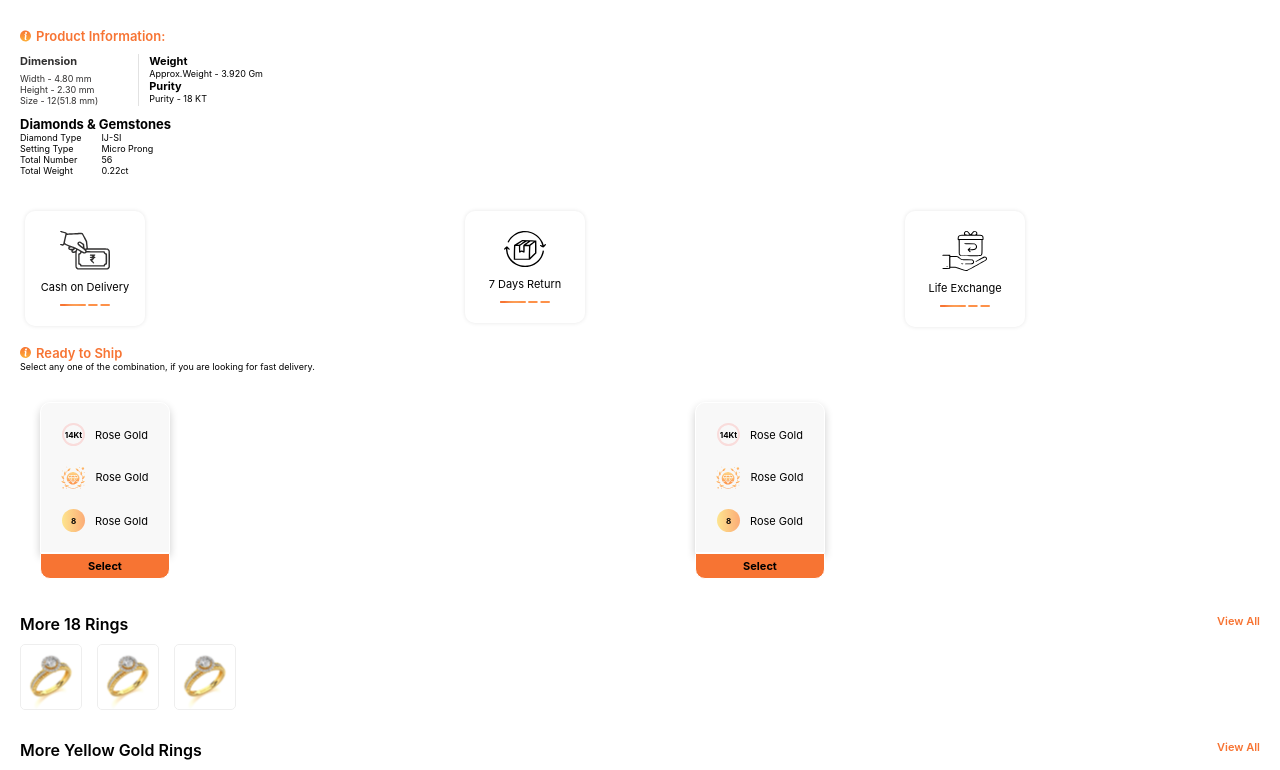
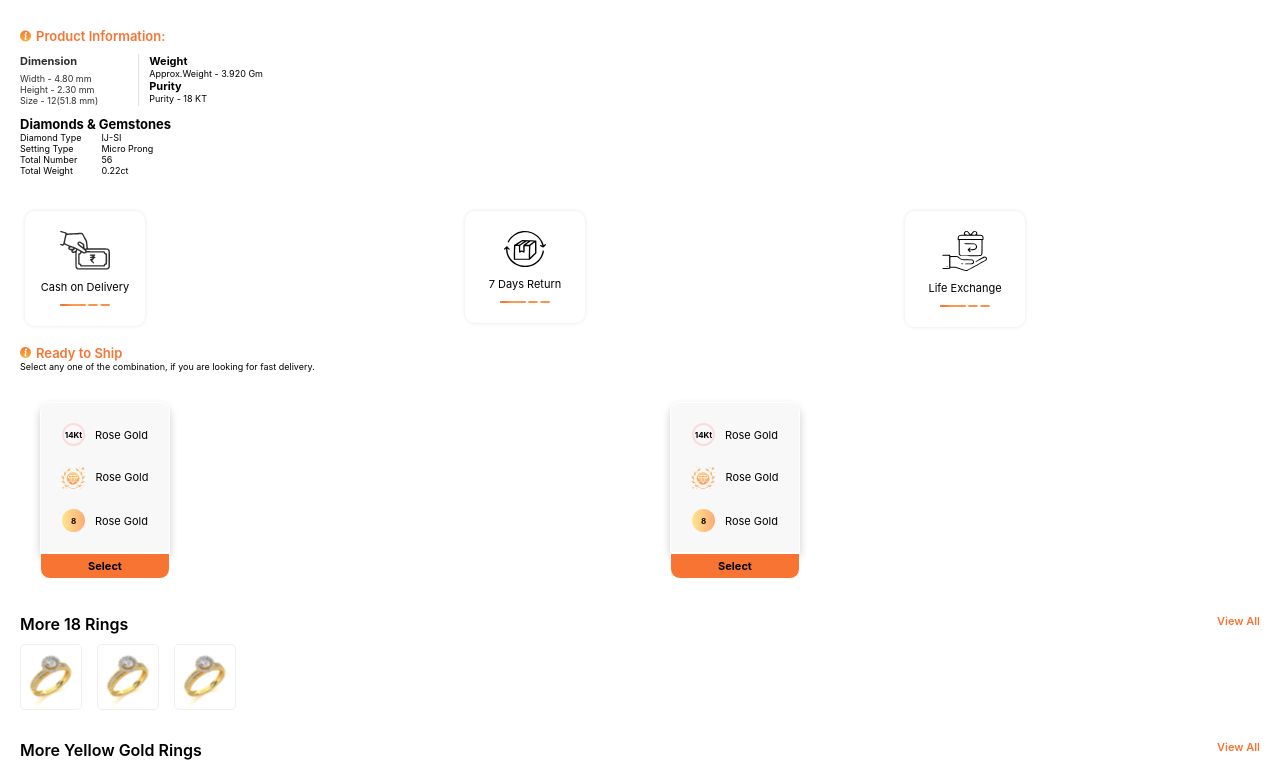
Before and after one commit to gtechgobinda/frontend-task, a React (Vite) app: page / in a window 1280 px wide. Shown: the part 1967-2737 px from the top of the page. Built offline with nearby package versions, Linux system fonts and the light colour scheme.

Commit message:
completed

```diff
--- a/src/components/CombinationBox.jsx
+++ b/src/components/CombinationBox.jsx
@@ -51,10 +51,10 @@ const CombinationBox = () => {
         </ComSelectBoxWrapper> */}
 
         <Swiper
-          spaceBetween={50}
+          spaceBetween={0}
           slidesPerView={2}
-          onSlideChange={() => console.log("slide change")}
-          onSwiper={(swiper) => console.log(swiper)}
+          // onSlideChange={() => console.log("slide change")}
+          // onSwiper={(swiper) => console.log(swiper)}
         >
           <SwiperSlide>
             <ComSelectBoxWrapper>
--- a/src/styles/StickyAddToCart.Style.jsx
+++ b/src/styles/StickyAddToCart.Style.jsx
@@ -4,6 +4,7 @@ export const StickyAddToCartWrapper = styled.div`
   .main-add-to-cart {
     position: fixed;
     bottom: 0;
+    z-index: 100;
     display: flex;
     flex-direction: row;
     justify-content: center;
```
